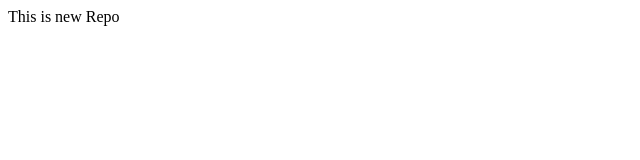
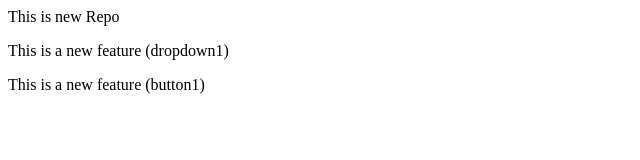
Before and after one commit to saadali91281/LocalRepo, a plain HTML site: page LocalRepo/index.html in a window 1280 px wide. Shown: the whole page, without its empty margins (0-640 px from the left). Drawn offline with Linux system fonts and the light colour scheme.

```diff
--- a/LocalRepo/index.html
+++ b/LocalRepo/index.html
@@ -1,3 +1,5 @@
 
 
 <p>This is new Repo</p>
+<p>This is a new feature (dropdown1) </p>
+<p>This is a new feature (button1) </p>
```
